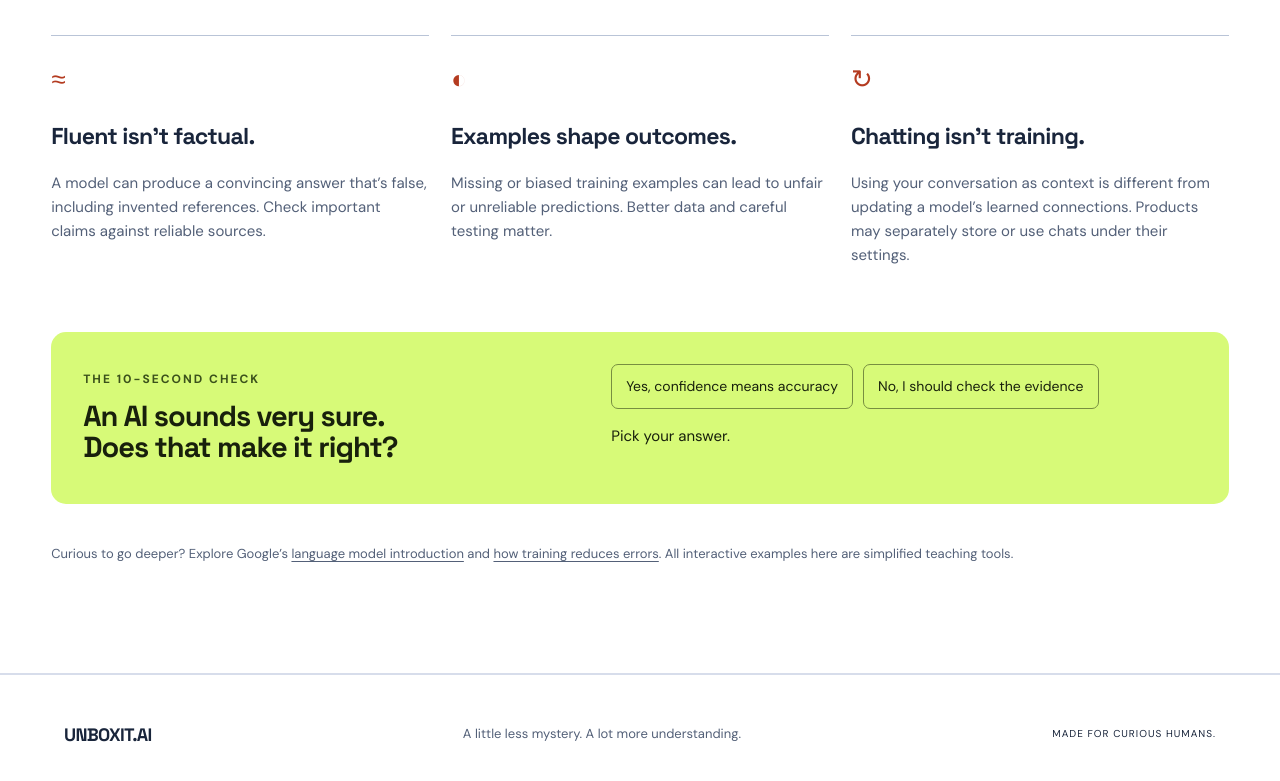
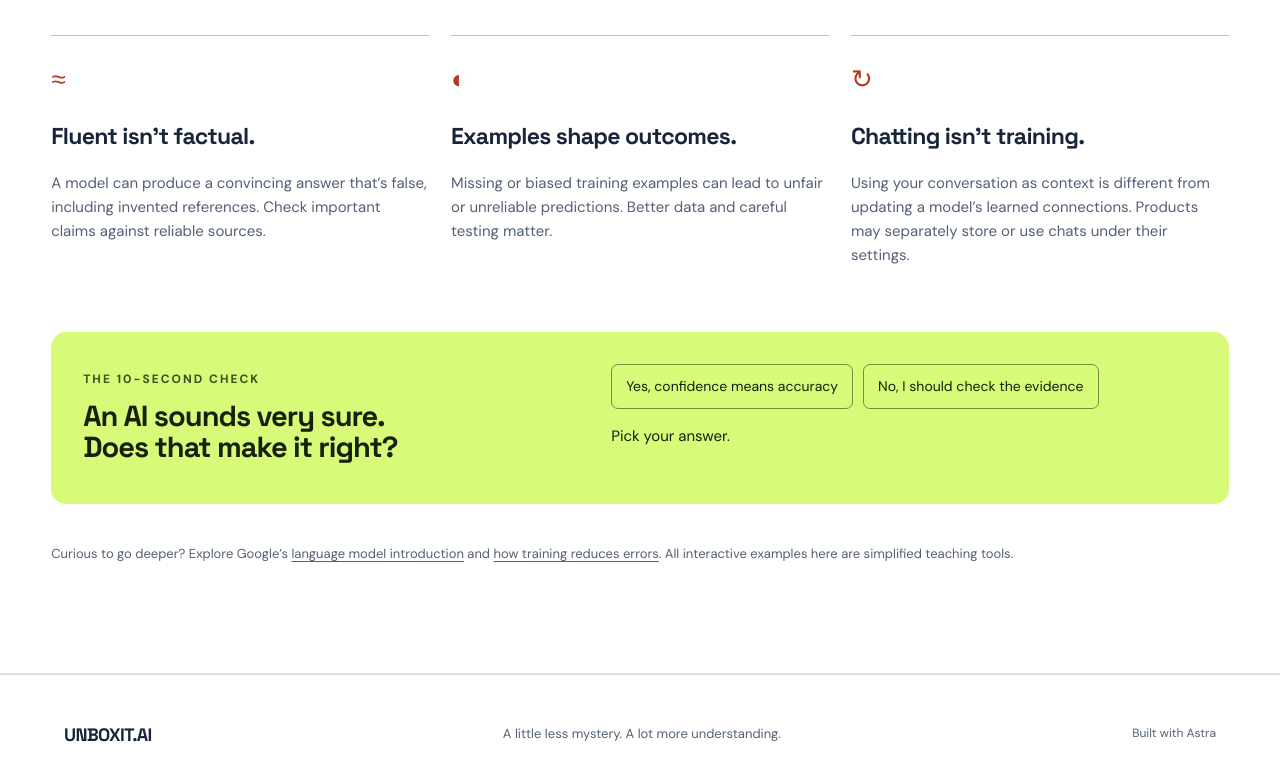
Before and after one commit to levancho/unboxit.ai, a React (Vite) app: page / in a window 1280 px wide. Shown: the part 6014-6795 px from the top of the page. Built offline with nearby package versions, Linux system fonts and the light colour scheme.

Commit message:
Add Built with Astra footer credit

```diff
--- a/src/App.jsx
+++ b/src/App.jsx
@@ -40,7 +40,7 @@ export default function App(){ return <>
 </main>
 <footer><a className="brand" href="#">{"UNBOXIT.AI"}</a>
 <p>{"A little less mystery. A lot more understanding."}</p>
-<span>{"MADE FOR CURIOUS HUMANS."}</span>
+<small className="build-credit">Built with Astra</small>
 </footer>
 
 </>; }
```
